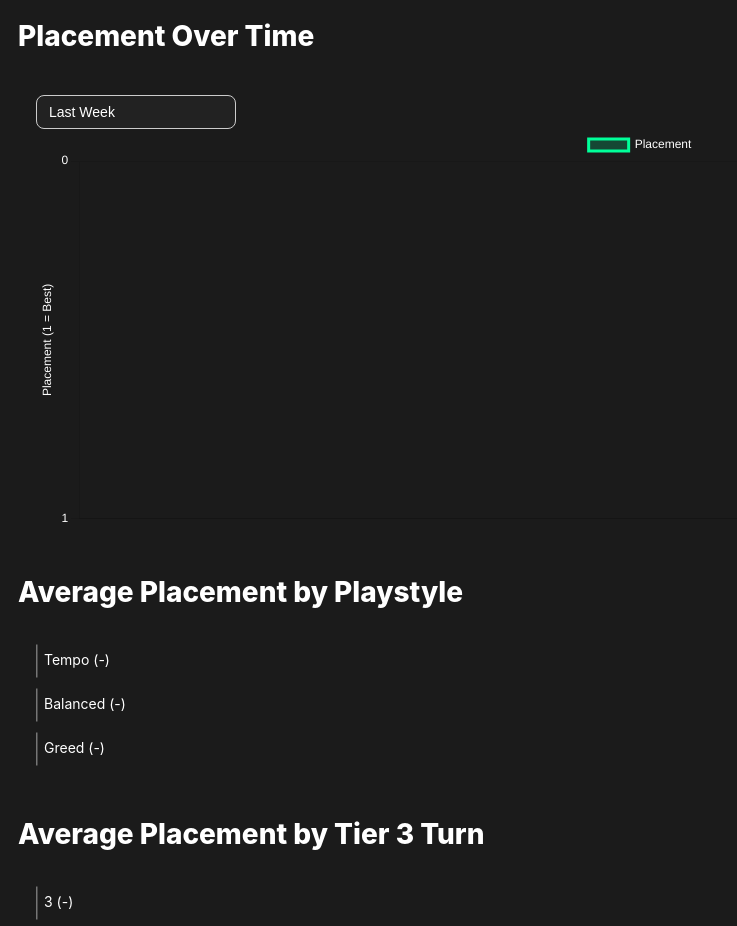
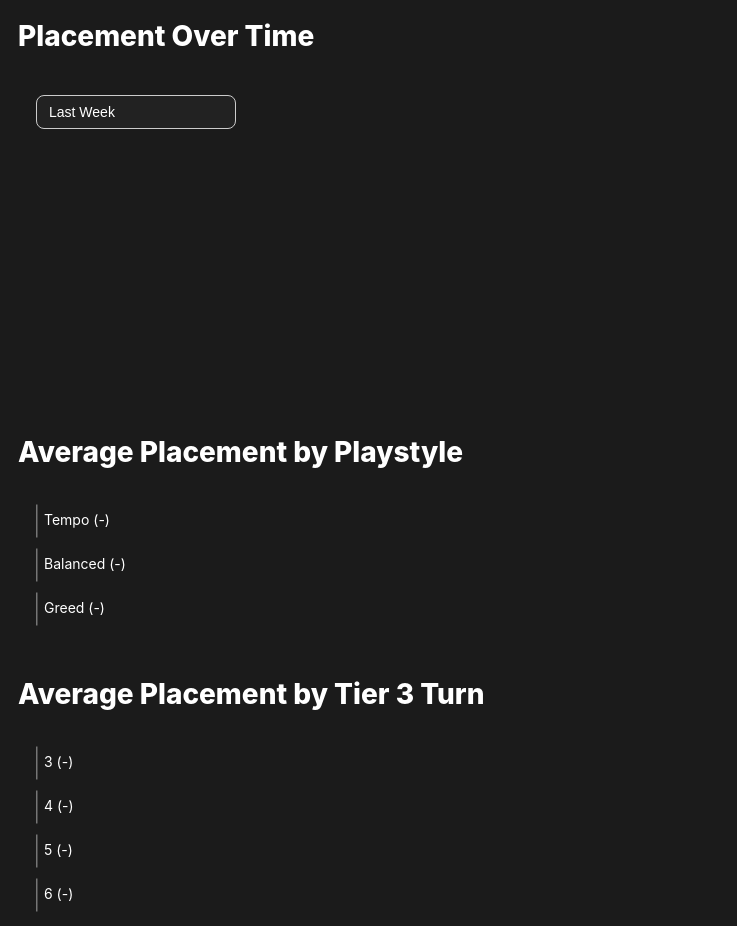
Before and after one commit to ElSchmoko/BG-Tracker, a plain HTML site: page index.html in a window 1280 px wide. Shown: the part 1500-2426 px from the top of the page, without its empty margins (0-737 px from the left). Drawn offline with nearby package versions, Linux system fonts and the light colour scheme.

Commit message:
Refactor line chart to use average placement values

```diff
--- a/index.html
+++ b/index.html
@@ -186,11 +186,18 @@ margin-top: 12px;
   box-shadow: 0 0 0 2px rgba(0, 255, 153, 0.2);
 }
 
- #matchesDonutChart, #placementLineChart {
+#matchesDonutChart {
   width: 100%;
   height: 300px;
   max-height: 400px;
 }
+
+#placementLineChart {
+  width: 100%;
+  height: 200px;
+  max-height: 260px;
+}
+
 
 
 </style>
@@ -668,48 +675,68 @@ function drawPlacementLineChart() {
   const days = rangeSel.value;
   const cutoff = days === 'all' ? 0 : Date.now() - days * 86400000;
 
+  // Filter + sort matches
   const matches = state.matches
     .filter(m => m.created >= cutoff)
     .sort((a, b) => a.created - b.created);
+
+  // Group by day (aggregate average placement)
+  const dayMap = {};
+  matches.forEach(m => {
+    const dateKey = new Date(m.created).toISOString().slice(0, 10); // yyyy-mm-dd
+    if (!dayMap[dateKey]) dayMap[dateKey] = [];
+    dayMap[dateKey].push(m.place);
+  });
+
+  const labels = Object.keys(dayMap).sort();
+  const avgValues = labels.map(d =>
+    dayMap[d].reduce((a, b) => a + b, 0) / dayMap[d].length
+  );
 
   if (lineChartInstance) lineChartInstance.destroy();
 
   lineChartInstance = new Chart(ctx, {
     type: 'line',
     data: {
-      labels: matches.map(m => new Date(m.created).toLocaleDateString()),
+      labels,
       datasets: [{
-        label: 'Placement',
-        data: matches.map(m => m.place),
+        data: avgValues,
         borderColor: '#00ff99',
-        backgroundColor: 'rgba(0,255,153,0.2)',
-        fill: true,
-        tension: 0.3,
-        pointRadius: 3,
-        pointBackgroundColor: '#00ff99'
+        backgroundColor: 'rgba(0, 255, 153, 0.1)',
+        fill: 'start', // fill below the line
+        tension: 0.35,
+        pointRadius: 0,
+        borderWidth: 2
       }]
     },
     options: {
       responsive: true,
       maintainAspectRatio: false,
       scales: {
+        x: {
+          display: false // hide horizontal axis labels
+        },
         y: {
           reverse: true,
+          display: false, // hide vertical labels and title
           beginAtZero: false,
-          ticks: { color: '#fff', stepSize: 1 },
-          title: { display: true, text: 'Placement (1 = Best)', color: '#fff' }
-        },
-        x: {
-          ticks: { color: '#fff' }
+          min: 1,
+          max: 8
         }
       },
       plugins: {
-        legend: { labels: { color: '#fff' } },
+        legend: { display: false }, // hide legend
         tooltip: {
           callbacks: {
-            label: ctx => `Place ${ctx.parsed.y}`
-          }
+            label: ctx => `Avg Place: ${ctx.parsed.y.toFixed(2)}`
+          },
+          backgroundColor: 'rgba(0,0,0,0.8)',
+          titleColor: '#00ff99',
+          bodyColor: '#fff'
         }
+      },
+      elements: {
+        line: { borderJoinStyle: 'round' }
       }
     }
   });
```
